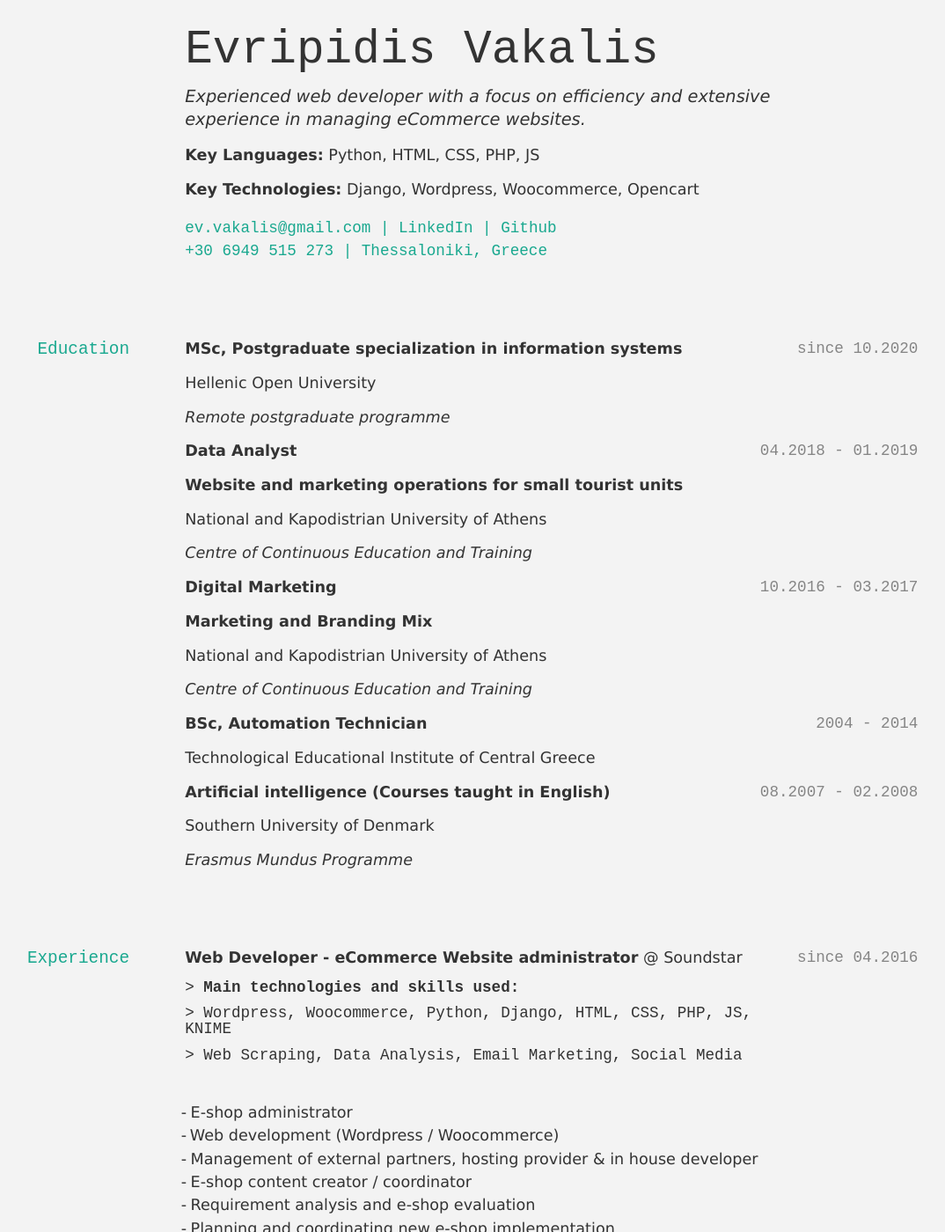
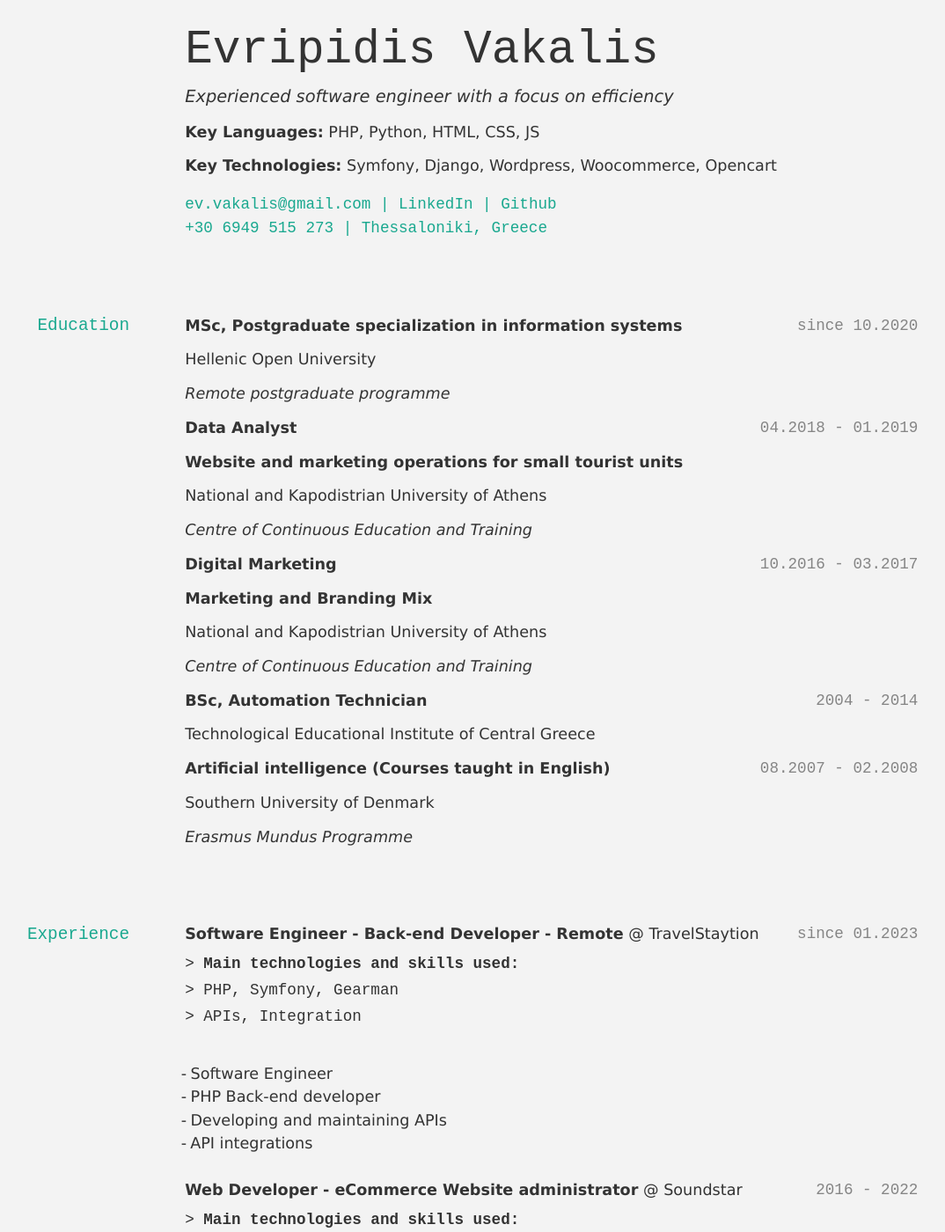
Before and after one commit to evripidisvak/evripidisvak.github.io, a Jekyll site: the page built from index.md, in a window 1280 px wide and 1400 px high. Shown: the whole window at 88% size, without its empty margins (123-1197 px from the left). Built offline with Jekyll 4.4.1, drawn with Linux system fonts in a browser that asks for light colours.

Commit message:
Added TravelStaytion

```diff
--- a/index.md
+++ b/index.md
@@ -3,11 +3,11 @@ layout: cv
 title: Evripidis Vakalis
 ---
 # Evripidis Vakalis
-Experienced web developer with a focus on efficiency and extensive experience in managing eCommerce websites.
+Experienced software engineer with a focus on efficiency
 
-__Key Languages:__ Python, HTML, CSS, PHP, JS
+__Key Languages:__ PHP, Python, HTML, CSS, JS
 
-__Key Technologies:__ Django, Wordpress, Woocommerce, Opencart
+__Key Technologies:__ Symfony, Django, Wordpress, Woocommerce, Opencart
 
 <div id="webaddress">
 <a href="mailto:ev.vakalis@gmail.com">ev.vakalis@gmail.com</a>
@@ -60,7 +60,28 @@ _Erasmus Mundus Programme_
 
 ## Experience
 
-`since 04.2016`
+
+`since 01.2023`
+__Software Engineer - Back-end Developer - Remote__ @ TravelStaytion
+
+<!-- Implementing, developing and integrating with APIs while keeping performance at its best and adhering to the best practices. -->
+
+>   __Main technologies and skills used:__
+
+>   PHP, Symfony, Gearman
+
+>   APIs, Integration
+
+<br>
+
+- Software Engineer
+- PHP Back-end developer
+- Developing and maintaining APIs
+- API integrations
+
+<div class="page-break"></div>
+
+`2016 - 2022`
 __Web Developer - eCommerce Website administrator__ @ Soundstar
 
 <!-- Managed and implemented company's digital presence. The company has a B2B eCommerce website and one for one of its own brands, showcasing the brand and products. I managed content, (co)developed, planned strategy and planned / implemented marketing campaigns for both. I managed an external team of developers / photographers / graphic designers and since 2021 an internal web developer. The traffic more than tripled in all channels. Introduced the company in the eCommerce. -->
@@ -84,7 +105,6 @@ __Web Developer - eCommerce Website administrator__ @ Soundstar
 - Social media marketing
 - Python scripts & Django app for internal use
 
-<div class="page-break"></div>
 
 `2013 - 2015`
 __Web developer - PC service - IT__ @ Adminia
```
Also changed, not shown: 2 other files.
